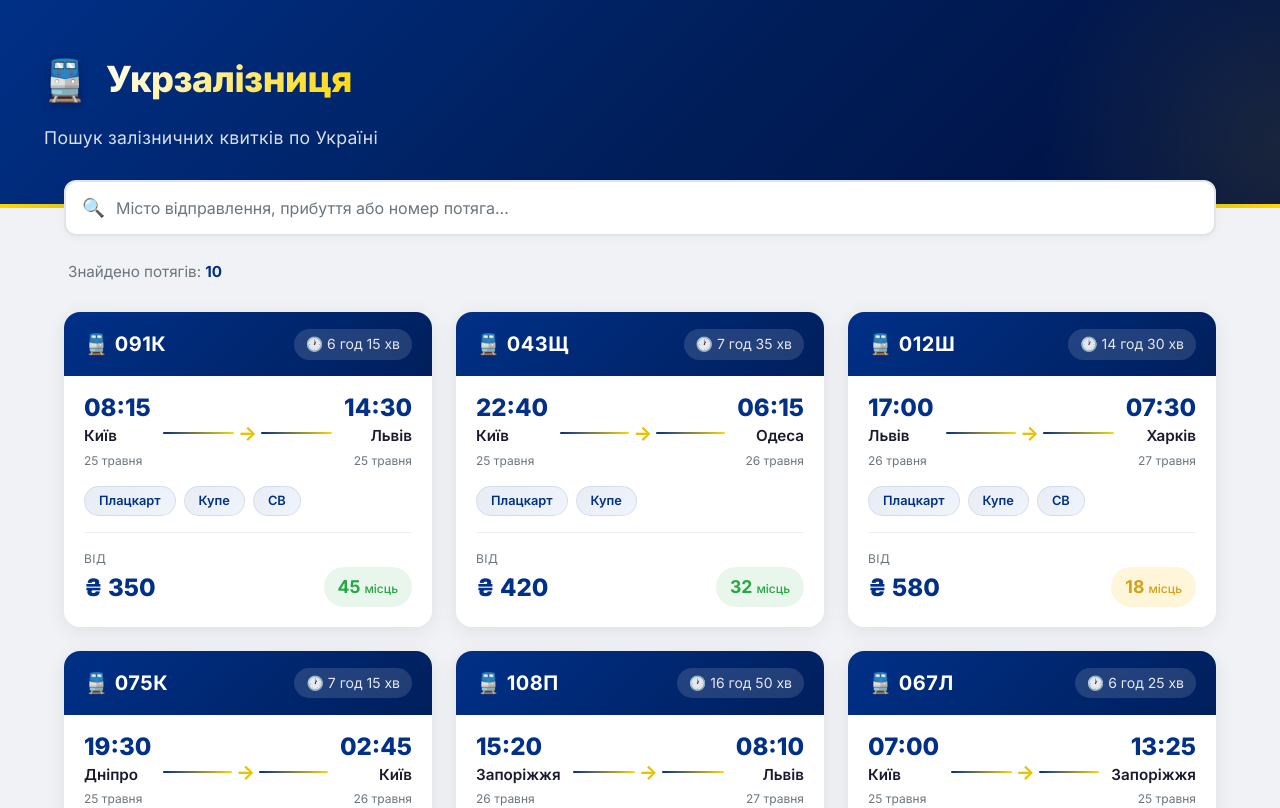
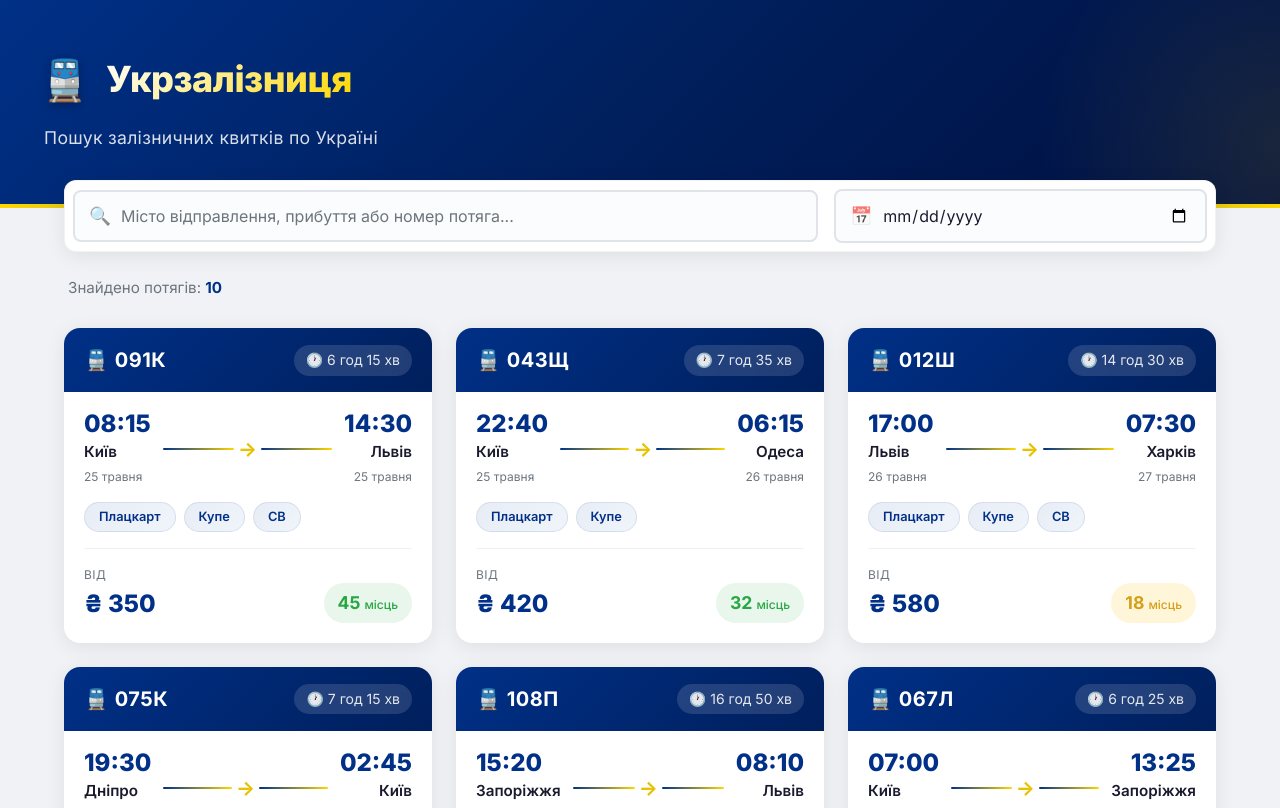
Before and after one commit to s-yaremchuk/web-frontend-Lab9, a React (Vite) app: page / in a window 1280 px wide. Shown: the top 808 px of the page. Built offline with nearby package versions, Linux system fonts and the light colour scheme.

Commit message:
Реалізовано фільтрацію за датою відправлення

```diff
--- a/src/components/SearchBar.jsx
+++ b/src/components/SearchBar.jsx
@@ -1,8 +1,9 @@
 import styles from './SearchBar.module.css';
 
-function SearchBar({ value, onChange, placeholder }) {
+function SearchBar({ value, onChange, dateValue, onDateChange, placeholder }) {
   return (
-    <div className={styles.searchContainer}>
+    <div className={styles.searchBar}>
+      <div className={styles.inputGroup}>
         <span className={styles.searchIcon}>🔍</span>
         <input
           type="text"
@@ -13,6 +14,22 @@
           id="train-search"
         />
       </div>
+      <div className={styles.dateGroup}>
+        <span className={styles.calendarIcon}>📅</span>
+        <input
+          type="date"
+          className={styles.dateInput}
+          value={dateValue}
+          onChange={(e) => onDateChange(e.target.value)}
+          id="date-search"
+        />
+        {dateValue && (
+          <button className={styles.clearBtn} onClick={() => onDateChange('')} title="Очистити дату">
+            ✕
+          </button>
+        )}
+      </div>
+    </div>
   );
 }
 
--- a/src/components/SearchBar.module.css
+++ b/src/components/SearchBar.module.css
@@ -2,44 +2,104 @@
    SearchBar Component Styles
    ============================================ */
 
-.searchContainer {
+.searchBar {
+  display: flex;
+  gap: 16px;
+  width: 100%;
+  background: var(--color-card);
+  padding: 8px;
+  border-radius: var(--border-radius);
+  box-shadow: var(--shadow);
+  border: 1px solid rgba(0, 0, 0, 0.05);
+}
+
+.inputGroup,
+.dateGroup {
   position: relative;
   display: flex;
   align-items: center;
-  width: 100%;
 }
 
-.searchIcon {
+.inputGroup {
+  flex: 2;
+}
+
+.dateGroup {
+  flex: 1;
+  min-width: 200px;
+}
+
+.searchIcon,
+.calendarIcon {
   position: absolute;
-  left: 18px;
-  font-size: 1.15rem;
+  left: 16px;
+  font-size: 1.1rem;
   z-index: 1;
   pointer-events: none;
+  opacity: 0.7;
 }
 
-.searchInput {
+.searchInput,
+.dateInput {
   width: 100%;
-  padding: 16px 20px 16px 50px;
+  padding: 14px 16px 14px 46px;
   font-size: 1rem;
   border: 2px solid #e0e4e8;
-  border-radius: var(--border-radius);
-  background: var(--color-card);
+  border-radius: calc(var(--border-radius) - 4px);
+  background: #fbfcfd;
   color: var(--color-text);
   transition: var(--transition);
   outline: none;
-  box-shadow: 0 2px 8px rgba(0, 0, 0, 0.04);
 }
 
 .searchInput::placeholder {
   color: var(--color-text-light);
-  font-weight: 400;
 }
 
-.searchInput:focus {
+.searchInput:focus,
+.dateInput:focus {
   border-color: var(--color-primary);
+  background: #ffffff;
   box-shadow: 0 0 0 4px rgba(0, 48, 135, 0.1);
 }
 
-.searchInput:hover:not(:focus) {
+.searchInput:hover:not(:focus),
+.dateInput:hover:not(:focus) {
   border-color: #c0c8d4;
 }
+
+.clearBtn {
+  position: absolute;
+  right: 12px;
+  background: none;
+  border: none;
+  color: var(--color-text-light);
+  cursor: pointer;
+  font-size: 0.9rem;
+  padding: 4px;
+  display: flex;
+  align-items: center;
+  justify-content: center;
+  border-radius: 50%;
+  width: 20px;
+  height: 20px;
+  transition: var(--transition);
+}
+
+.clearBtn:hover {
+  background: rgba(0, 0, 0, 0.05);
+  color: var(--color-danger);
+}
+
+@media (max-width: 768px) {
+  .searchBar {
+    flex-direction: column;
+    gap: 12px;
+    padding: 12px;
+  }
+
+  .inputGroup,
+  .dateGroup {
+    width: 100%;
+  }
+}
--- a/src/pages/Home.jsx
+++ b/src/pages/Home.jsx
@@ -6,14 +6,21 @@
 
 function Home() {
   const [searchQuery, setSearchQuery] = useState('');
+  const [searchDate, setSearchDate] = useState('');
 
   const filteredTrains = trains.filter((train) => {
     const query = searchQuery.toLowerCase();
-    return (
+    const matchesQuery = (
       train.from.toLowerCase().includes(query) ||
       train.to.toLowerCase().includes(query) ||
       train.number.toLowerCase().includes(query)
     );
+
+    if (!searchDate) return matchesQuery;
+
+    // Filter by departure date (YYYY-MM-DD)
+    const trainDate = train.departure.split('T')[0];
+    return matchesQuery && trainDate === searchDate;
   });
 
   return (
@@ -34,6 +41,8 @@
             <SearchBar
               value={searchQuery}
               onChange={setSearchQuery}
+              dateValue={searchDate}
+              onDateChange={setSearchDate}
               placeholder="Місто відправлення, прибуття або номер потяга..."
             />
           </div>
```
Lines whose indentation alone changed are shown as unchanged.
